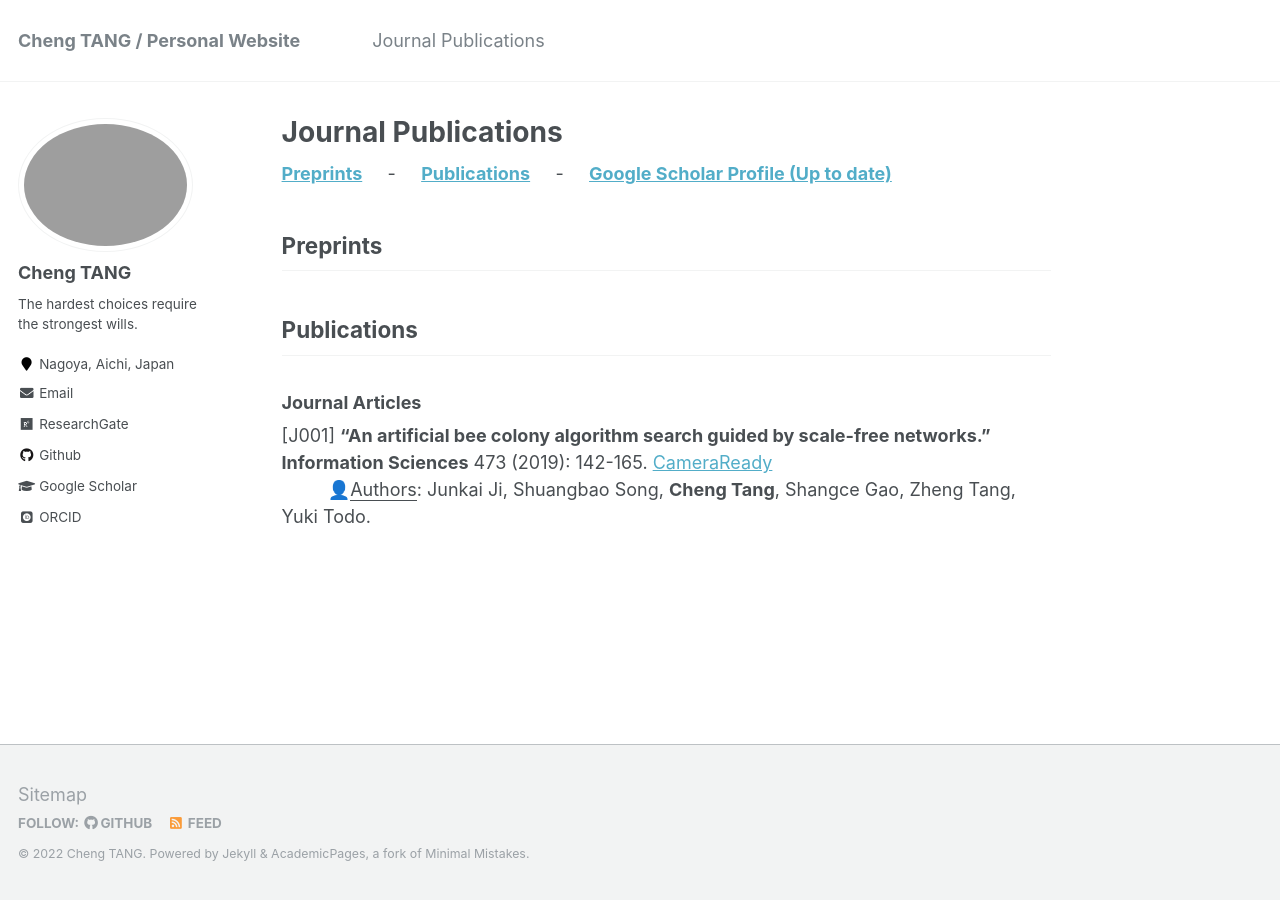
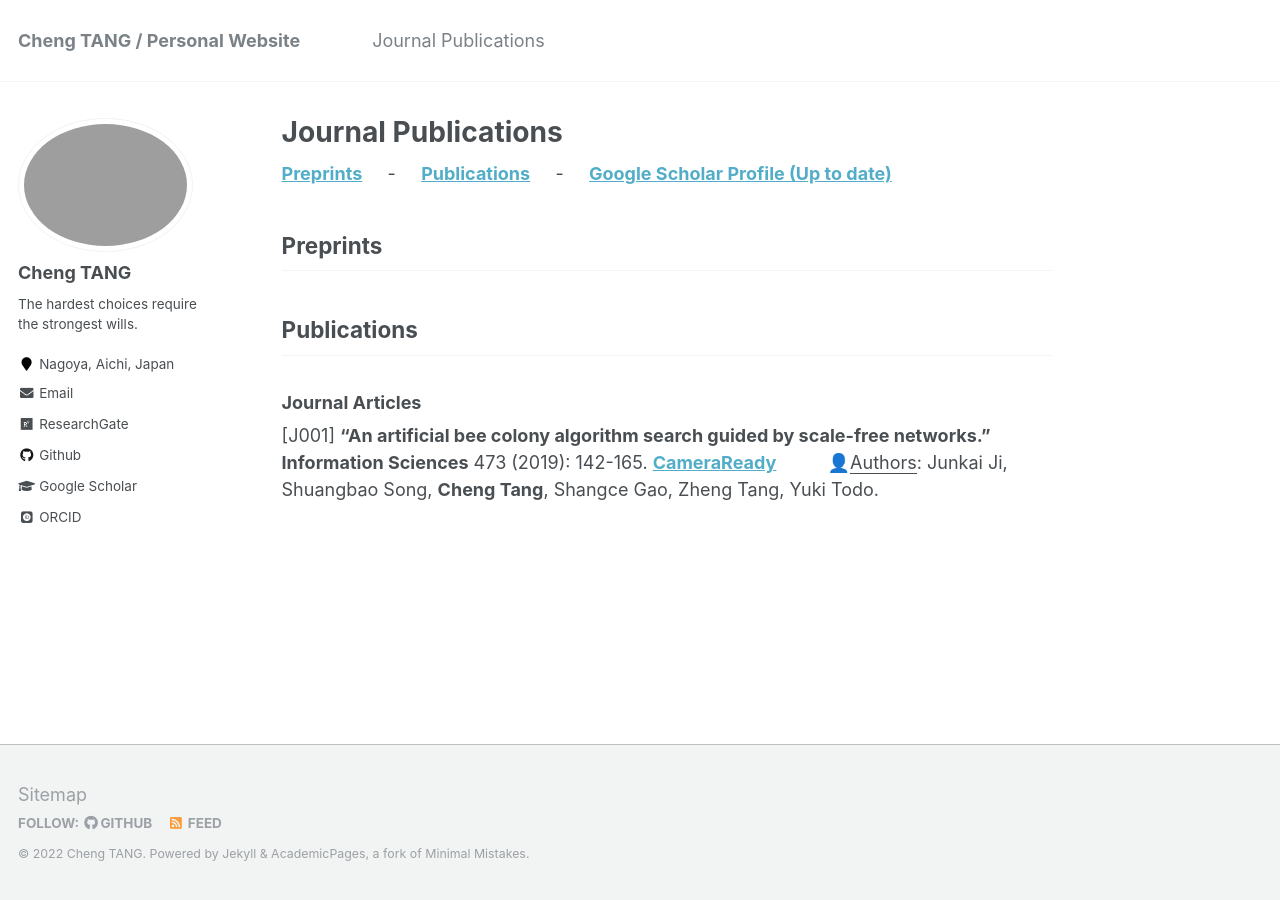
Before and after one commit to ChengTANG-AI/chengtang-ai.github.io, a Jekyll site: the page built from _pages/JournalPublications.md, in a window 1280 px wide. Built offline with Jekyll 4.4.1, drawn with Linux system fonts in a browser that asks for light colours; some web fonts are replaced.

Commit message:
Update JournalPublications.md

```diff
--- a/_pages/JournalPublications.md
+++ b/_pages/JournalPublications.md
@@ -33,5 +33,5 @@ Publications
 
 
 
-[J001] **"An artificial bee colony algorithm search guided by scale-free networks." Information Sciences** 473 (2019): 142-165. [CameraReady](https://doi.org/10.1016/j.ins.2018.09.034) \
+[J001] **"An artificial bee colony algorithm search guided by scale-free networks." Information Sciences** 473 (2019): 142-165. **[CameraReady](https://doi.org/10.1016/j.ins.2018.09.034)**
 &emsp; &emsp; 👤<u>Authors</u>: Junkai Ji, Shuangbao Song, **Cheng Tang**, Shangce Gao, Zheng Tang, Yuki Todo.
```
